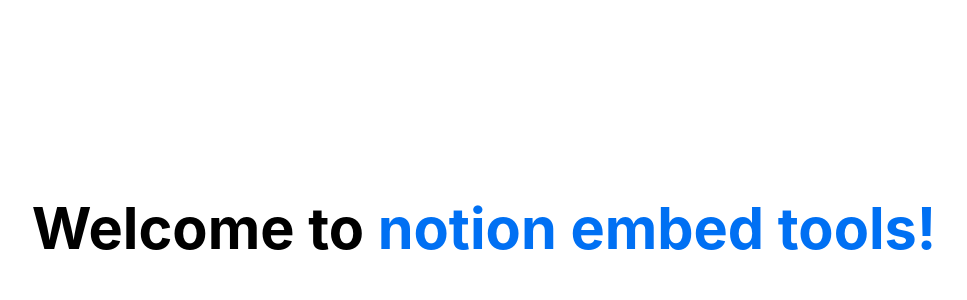
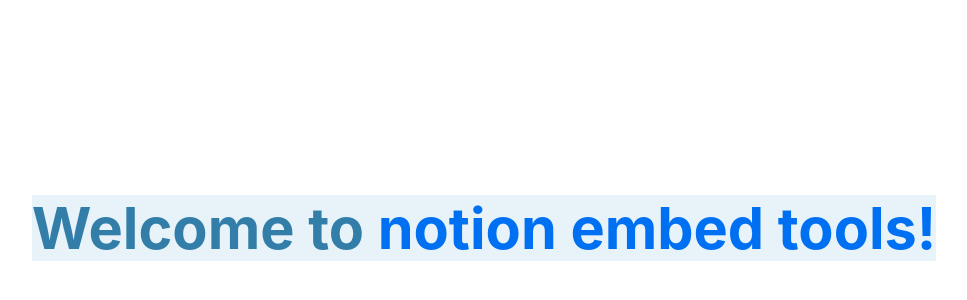
Before and after one commit to andreasjr/notion-embed-tools, a Next.js app: page / in a window 1280 px wide. Shown: the part 196-496 px from the top of the page, without its empty margins (156-1123 px from the left). Built offline with nearby package versions, Linux system fonts and the light colour scheme.

Commit message:
Add Notion colors for light and dark mode

```diff
--- a/styles/globals.scss
+++ b/styles/globals.scss
@@ -1,3 +1,52 @@
+:root {
+    --preset--color--base:      #FFFFFF;
+    --preset--color--contrast:  #37352F;
+    --preset--color--gray:      #787774;
+    --preset--color--brown:     #9F6B53;
+    --preset--color--orange:    #D9730D;
+    --preset--color--yellow:    #CB912F;
+    --preset--color--green:     #448361;
+    --preset--color--blue:      #337EA9;
+    --preset--color--purple:    #9065B0;
+    --preset--color--pink:      #C14C8A;
+    --preset--color--red:       #D44C47;
+
+    --preset--color--gray-bg:   #F1F1EF;
+    --preset--color--brown-bg:  #F4EEEE;
+    --preset--color--orange-bg: #FBECDD;
+    --preset--color--yellow-bg: #FBF3DB;
+    --preset--color--green-bg:  #EDF3EC;
+    --preset--color--blue-bg:   #E7F3F8;
+    --preset--color--purple-bg: #F4F0F7;
+    --preset--color--pink-bg:   #F9EEF3;
+    --preset--color--red-bg:    #FDEBEC;
+}
+@media (prefers-color-scheme: dark) {
+  :root {
+    --preset--color--base:      #191919;
+    --preset--color--contrast:  rgba(255, 255, 255, 0.81);
+    --preset--color--gray:      #9B9B9B;
+    --preset--color--brown:     #BA856F;
+    --preset--color--orange:    #C77D48;
+    --preset--color--yellow:    #CA9849;
+    --preset--color--green:     #529E72;
+    --preset--color--blue:      #5E87C9;
+    --preset--color--purple:    #9D68D3;
+    --preset--color--pink:      #D15796;
+    --preset--color--red:       #DF5452;
+
+    --preset--color--gray-bg:   #2F2F2F;
+    --preset--color--brown-bg:  #4A3228;
+    --preset--color--orange-bg: #5C3B23;
+    --preset--color--yellow-bg: #564328;
+    --preset--color--green-bg:  #243D30;
+    --preset--color--blue-bg:   #143A4E;
+    --preset--color--purple-bg: #3C2D49;
+    --preset--color--pink-bg:   #4E2C3C;
+    --preset--color--red-bg:    #522E2A;
+  }
+}
+
 html,
 body {
   padding: 1rem;
@@ -5,12 +54,11 @@
   font-family: -apple-system, BlinkMacSystemFont, Segoe UI, Roboto,
     Oxygen, Ubuntu, Cantarell, Fira Sans, Droid Sans, Helvetica Neue, sans-serif;
   background-color: transparent;
-  color: black;
+  color: var(--preset--color--contrast);
 }
-@media (prefers-color-scheme: dark) {
-  body {
-    color: white;
-  }
+
+body.browser-mode {
+  background-color: var(--preset--color--base);
 }
 
 a {
@@ -43,3 +91,13 @@
   padding: 0.5rem 1rem;
   font-weight: bold;
 }
+
+$colors: base, contrast, gray, brown, orange, yellow, green, blue, purple, pink, red;
+@each $color in $colors {
+    .has-#{$color}-color {
+        color:var(--preset--color--#{$color});
+    }
+    .has-#{$color}-background-color {
+        background-color:var(--preset--color--#{$color}-bg);
+    }
+}
```
